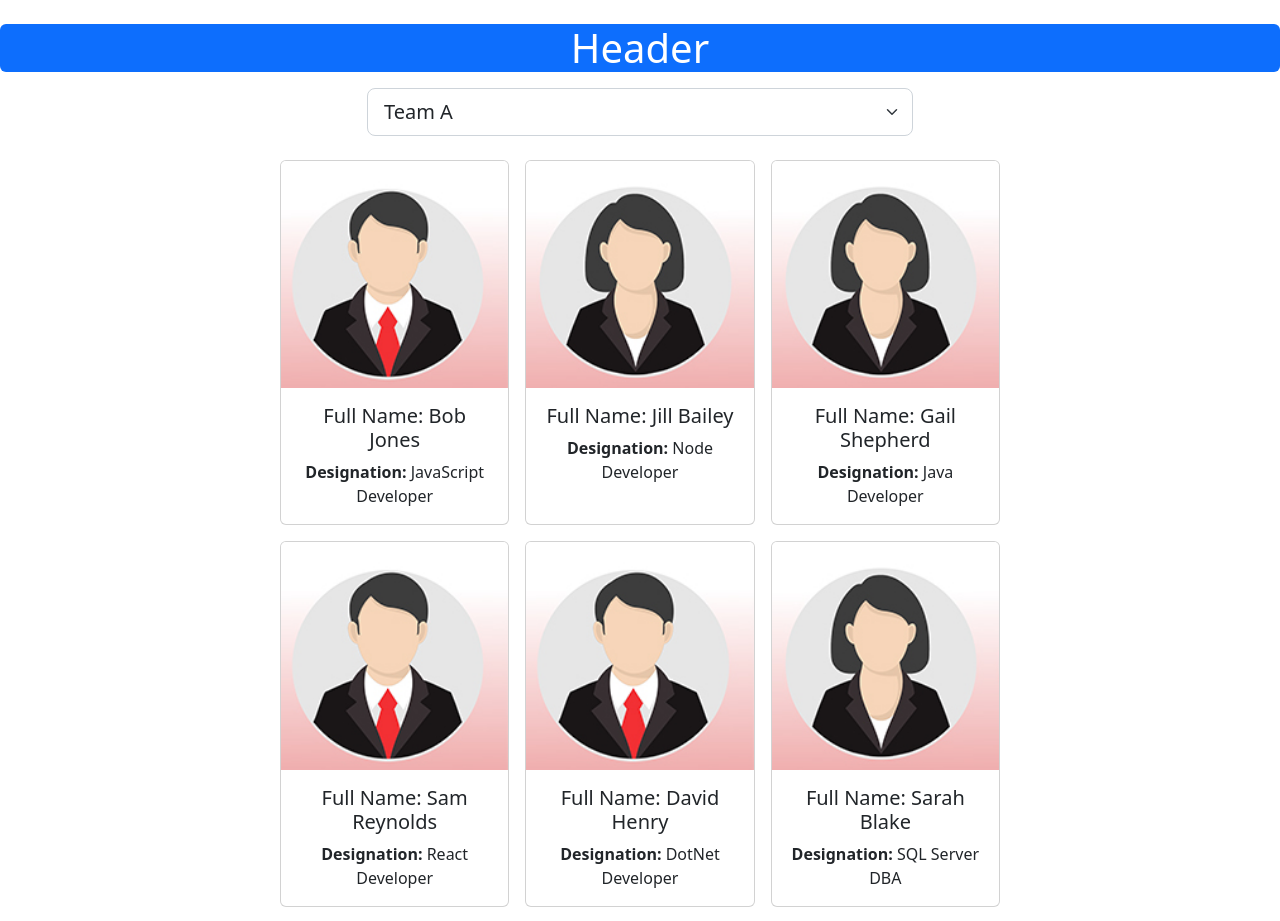
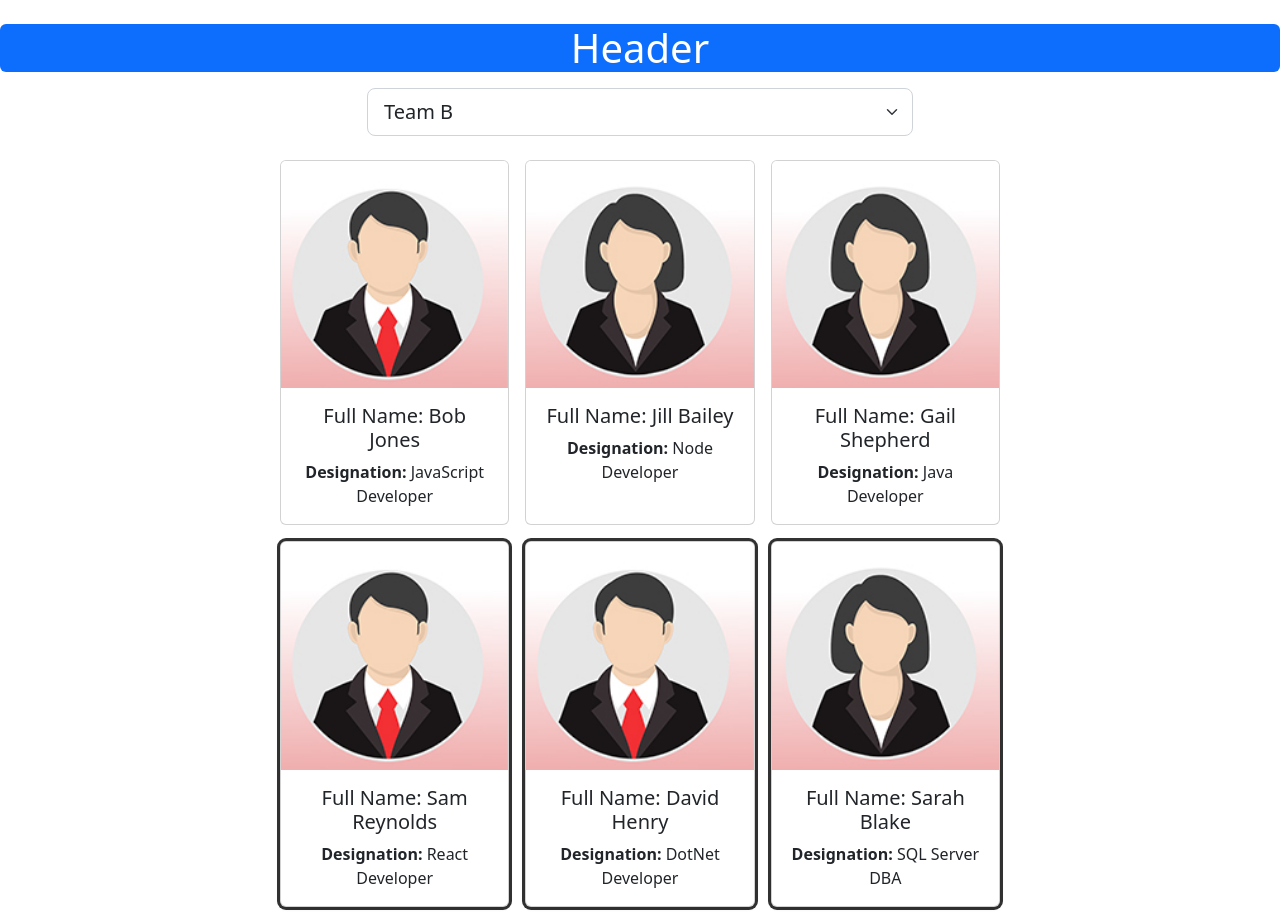
Before and after one commit to altontonn/Team-Allocation, a React (Create React App) app: page / in a window 1280 px wide. Shown: the top 921 px of the page. Built offline with nearby package versions, Linux system fonts and the light colour scheme.

Commit message:
add two functions

```diff
--- a/src/App.css
+++ b/src/App.css
@@ -6,3 +6,7 @@
   display: grid;
   grid-template-columns: 1fr 1fr 1fr;
 }
+
+.standout {
+  box-shadow: rgba(0, 0, 0, 0.16) 0px 1px 4px, rgb(51, 51, 51) 0px 0px 0px 3px;
+}
--- a/src/Employees.jsx
+++ b/src/Employees.jsx
@@ -4,6 +4,8 @@
 import maleProfile from "./images/maleProfile.jpg";
 
 const Employees = () => {
+  // eslint-disable-next-line
+  const [selectedTeam, setTeam] = useState("TeamB")
   // eslint-disable-next-line
   const [employees, setEmployees] = useState([
     {
@@ -91,11 +93,22 @@
       teamName: "TeamD",
     },
   ]);
+
+  function handleTeamSelectionChange(event) {
+    console.log(event.target.value);
+    setTeam(event.target.value);
+  }
+  function handleEmployeeCardClick(event) {
+    const transformedEmployees = employees.map((employee) => employee.id === parseInt(event.currentTarget.id)
+    ? (employee.teamName === selectedTeam)?{...employee, teamName: ""}:{...employee, teamName: selectedTeam}: employee)
+    setEmployees(transformedEmployees);
+  }
+
   return (
     <main className="container">
       <div className="row justify-content-center mt-3 mb-3">
         <div className="col-6">
-          <select className="form-select form-select-lg">
+          <select className="form-select form-select-lg" value={selectedTeam} onChange={handleTeamSelectionChange}>
             <option value="TeamA">Team A</option>
             <option value="TeamB">Team B</option>
             <option value="TeamC">Team C</option>
@@ -107,31 +120,16 @@
         <div className="col-8">
           <div className="card-collection">
             {employees.map((employee) => (
-              <div
-                id={employee.id}
-                className="card m-2"
-                style={{ cursor: "pointer" }}
-              >
-                {employee.gender === "male" ? (
-                  <img
-                    src={maleProfile}
-                    className="card-img-top"
-                    alt="male profile"
-                  />
-                ) : (
-                  <img
-                    src={femaleProfile}
-                    className="card-img-top"
-                    alt="male profile"
-                  />
-                )}
+            <div id={employee.id} className={(employee.teamName === selectedTeam ? "card m-2 standout" : "card m-2")} style={{ cursor: "pointer" }} onClick={handleEmployeeCardClick}>
+              {employee.gender === "male" ? (
+                <img src={maleProfile}  className="card-img-top" alt="male profile" />) : (<img src={femaleProfile} className="card-img-top" alt="male profile"/>)}
                 <div className="card-body">
                   <h5 className="card-title">Full Name: {employee.fullName}</h5>
                   <p className="card-text">
                     <b>Designation:</b> {employee.designation}
                   </p>
                 </div>
-              </div>
+            </div>
             ))}
           </div>
         </div>
```
